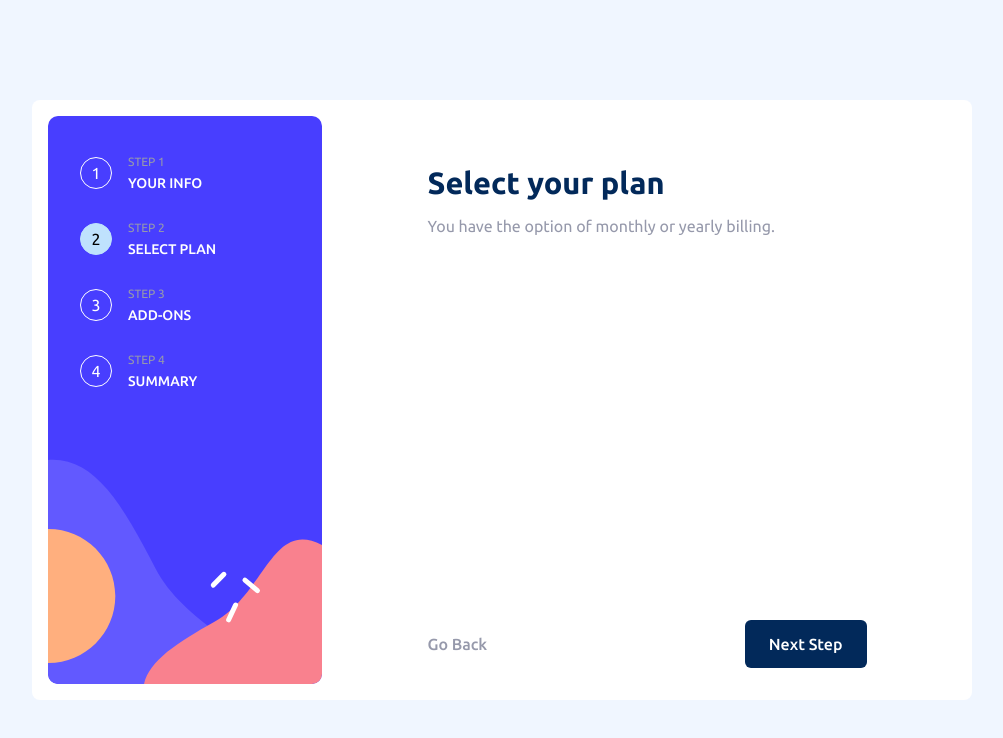
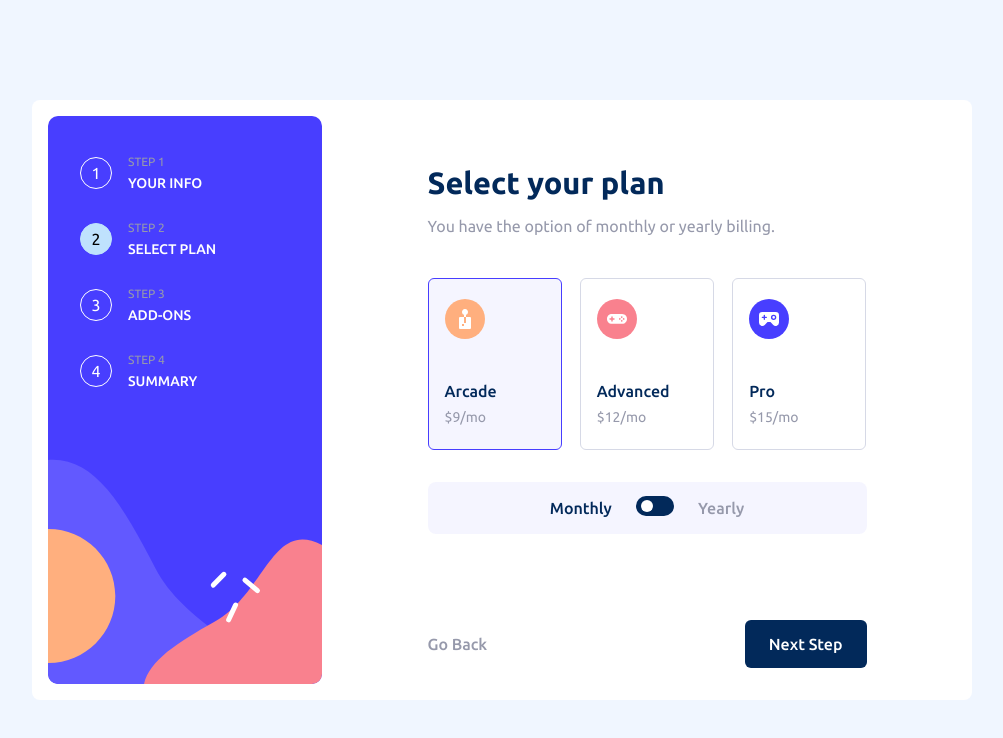
Before and after one commit to mianazan099/Multi-Step-Form, a Next.js app: page / in a window 1280 px wide. Both pictures are taken after typing "Sample", "name@example.com", "5551234" into the empty fields and a click on the button "Next Step". Shown: the top 738 px of the page, without its empty margins (138-1141 px from the left). Built offline with nearby package versions, Linux system fonts and the light colour scheme.

Commit message:
step 2 done

```diff
--- a/src/components/PersonalInfo.tsx
+++ b/src/components/PersonalInfo.tsx
@@ -1,37 +1,36 @@
 import Heading from "./Heading";
-import { useState } from 'react';
+import { useState } from "react";
 
-type InputData = {
+type InputProps = {
   name: string;
   type: string;
   placeholder: string;
   value: string;
-  updateFields: (value: string) => void
-}
+  updateFields: (value: string) => void;
+};
 
-function Input({
-  name,
-  type,
-  placeholder,
-  value,
-  updateFields,
-}: InputData) {
+function Input({ name, type, placeholder, value, updateFields }: InputProps) {
   const [valid, setValid] = useState(true);
   return (
     <div className="text-sm">
       <div className="mb-1 flex justify-between">
         <p className="text-marineBlue">{name}</p>
-        <p className={`font-medium text-strawberryRed ${valid && 'hidden'}`}>This field is required</p>
+        <p className={`font-medium text-strawberryRed ${valid && "hidden"}`}>
+          This field is required
+        </p>
       </div>
       <input
-        className={`h-12 w-full text-marineBlue rounded-md border-lightGray focus:ring-purplishBlue focus:border-purplishBlue ${!valid && 'border-strawberryRed focus:ring-strawberryRed focus:border-strawberryRed'}`}
+        className={`h-12 w-full text-marineBlue rounded-md border-lightGray focus:ring-purplishBlue focus:border-purplishBlue ${
+          !valid &&
+          "border-strawberryRed focus:ring-strawberryRed focus:border-strawberryRed"
+        }`}
         type={type}
         placeholder={placeholder}
         value={value}
         onInput={(e) => {
           let value = (e.target as HTMLTextAreaElement).value;
           updateFields(value);
-          setValid(!(value === ''))
+          setValid(!(value === ""));
         }}
         required
       />
@@ -43,11 +42,11 @@ type PersonalData = {
   name: string;
   email: string;
   number: string;
-}
+};
 
 type PersonalDataProps = PersonalData & {
   updateFields: (fields: Partial<PersonalData>) => void;
-}
+};
 
 export default function PersonalInfo({
   name,
@@ -55,11 +54,10 @@ export default function PersonalInfo({
   number,
   updateFields,
 }: PersonalDataProps) {
-
   function updateInputField(input: string) {
     return function (value: string) {
-      updateFields({ [input]: value })
-    }
+      updateFields({ [input]: value });
+    };
   }
 
   return (
@@ -76,21 +74,21 @@ export default function PersonalInfo({
           type={"text"}
           placeholder={"e.g. Stephen King"}
           value={name}
-          updateFields={updateInputField('name')}
+          updateFields={updateInputField("name")}
         />
         <Input
           name={"Email Address"}
           type={"email"}
           placeholder={"e.g. stephenking@lorem.com"}
           value={email}
-          updateFields={updateInputField('email')}
+          updateFields={updateInputField("email")}
         />
         <Input
           name={"Phone Number"}
           type={"tel"}
           placeholder={"e.g. +1234567890"}
           value={number}
-          updateFields={updateInputField('number')}
+          updateFields={updateInputField("number")}
         />
       </div>
     </>
--- a/src/components/SelectPlan.tsx
+++ b/src/components/SelectPlan.tsx
@@ -1,60 +1,112 @@
 import Heading from "./Heading";
-// import Image from "next/image";
+import Image from "next/image";
+import data from "@/data.json";
 
-// function Plan({ icon, name, price, selected }) {
-//     return (
-//         <div
-//             className={`$ { selected ? "border-purplishBlue bg-opacity-5" : "border-lightGray" } flex items-center gap-3.5 rounded-md border bg-purplishBlue p-4 lg:flex-col lg:items-start lg:gap-10 lg:pt-5`}
-//         >
-//             <Image src={icon} width={40} height={40} alt="Plan Icon" />
-//             <div>
-//                 <p className="font-medium text-marineBlue">{name}</p>
-//                 <p className="text-sm text-coolGray">{price}</p>
-//             </div>
-//         </div>
-//     );
-// }
+type PlanProps = {
+  id: number;
+  icon: string;
+  name: string;
+  price: number;
+  monthly: boolean;
+  selected: number;
+  updateFields: (fields: { plan: number }) => void;
+};
 
-export default function SelectPlan() {
+function Plan({
+  id,
+  icon,
+  name,
+  price,
+  monthly,
+  selected,
+  updateFields,
+}: PlanProps) {
+  return (
+    <button
+      type="button"
+      onClick={() => {
+        updateFields({ plan: id });
+      }}
+      className={`${
+        selected === id
+          ? "border-purplishBlue bg-purplishBlue bg-opacity-5"
+          : "border-lightGray"
+      } flex items-center text-left gap-3.5 rounded-md border p-4  lg:flex-col lg:items-start lg:gap-10 lg:pt-5`}
+    >
+      <Image src={icon} width={40} height={40} alt="Plan Icon" />
+      <div>
+        <p className="font-medium text-marineBlue lg:mb-1">{name}</p>
+        <p className="text-sm text-coolGray lg:mb-1.5">{`$${price}/${
+          monthly ? "mo" : "yr"
+        }`}</p>
+        {!monthly && <p className="text-xs text-marineBlue">2 months free</p>}
+      </div>
+    </button>
+  );
+}
+
+type PlanData = {
+  monthly: boolean;
+  plan: number;
+};
+
+type PlanDataProps = PlanData & {
+  updateFields: (fields: Partial<PlanData>) => void;
+};
+
+export default function SelectPlan({
+  monthly,
+  plan,
+  updateFields,
+}: PlanDataProps) {
   return (
     <>
       <Heading
         title="Select your plan"
         description="You have the option of monthly or yearly billing."
       />
-      {/* <div className="mb-6 grid gap-3 lg:mb-8 lg:grid-cols-3 lg:gap-[1.125rem]">
-                mb-8   gap-[1.125rem]
-                <Plan
-                    icon="/images/icon-arcade.svg"
-                    name="Arcade"
-                    price="$9/mo"
-                    selected={true}
-                />
-                <Plan
-                    icon="/images/icon-advanced.svg"
-                    name="Advanced"
-                    price="$12/mo"
-                    selected={false}
-                />
-                <Plan
-                    icon="/images/icon-pro.svg"
-                    name="Pro"
-                    price="$15/mo"
-                    selected={false}
-                />
-            </div> */}
-      {/* <div className="flex justify-center gap-6 bg-purplishBlue bg-opacity-5 p-3.5">
-                <p className="text-sm font-medium text-marineBlue lg:text-base">
-                    Monthly
-                </p>
-
-                <label className="relative inline-flex cursor-pointer items-center">
-                    <input type="checkbox" value="" className="peer sr-only" />
-                    <div className="h-5 w-[2.375rem] rounded-full bg-marineBlue after:absolute after:left-[5px] after:top-[4px] after:h-3 after:w-3 after:rounded-full after:bg-white  after:transition-all peer-checked:after:translate-x-4 peer-focus:ring-4 peer-focus:ring-pastelBlue lg:after:top-[6px]"></div>
-                </label>
-
-                <p className="text-sm font-medium text-coolGray lg:text-base">Yearly</p>
-            </div> */}
+      <div className="grid gap-3 mb-6 lg:mb-8 lg:grid-cols-3 lg:gap-[1.125rem]">
+        {/* mb-8 gap-[1.125rem] */}
+        {data.plans.map((planData) => {
+          return (
+            <Plan
+              key={planData.id}
+              id={planData.id}
+              icon={planData.icon}
+              name={planData.name}
+              price={monthly ? planData.price.monthly : planData.price.yearly}
+              monthly={monthly}
+              selected={plan}
+              updateFields={updateFields}
+            />
+          );
+        })}
+      </div>
+      <div className="flex justify-center gap-6 bg-purplishBlue bg-opacity-5 p-3.5 rounded-lg">
+        <p
+          className={`text-sm font-medium ${
+            monthly ? "text-marineBlue" : "text-coolGray"
+          } lg:text-base`}
+        >
+          Monthly
+        </p>
+        <button
+          type="button"
+          onClick={() => {
+            updateFields({ monthly: !monthly });
+          }}
+          className={`h-5 relative w-[2.375rem] rounded-full bg-marineBlue after:absolute after:h-3 after:w-3 after:rounded-full after:bg-white after:left-[5px] after:top-[4px] after:transition-all focus:ring-4 focus:ring-pastelBlue
+        ${monthly ? "" : "after:translate-x-4"}
+        `}
+        ></button>
+        <p
+          className={`text-sm font-medium ${
+            !monthly ? "text-marineBlue" : "text-coolGray"
+          } lg:text-base`}
+        >
+          Yearly
+        </p>
+      </div>
     </>
   );
 }
--- /dev/null
+++ b/src/data.json
@@ -0,0 +1,31 @@
+{
+  "plans": [
+    {
+      "id": 0,
+      "icon": "/images/icon-arcade.svg",
+      "name": "Arcade",
+      "price": {
+        "monthly": 9,
+        "yearly": 90
+      }
+    },
+    {
+      "id": 1,
+      "icon": "/images/icon-advanced.svg",
+      "name": "Advanced",
+      "price": {
+        "monthly": 12,
+        "yearly": 120
+      }
+    },
+    {
+      "id": 2,
+      "icon": "/images/icon-pro.svg",
+      "name": "Pro",
+      "price": {
+        "monthly": 15,
+        "yearly": 150
+      }
+    }
+  ]
+}
--- a/src/pages/index.tsx
+++ b/src/pages/index.tsx
@@ -14,31 +14,32 @@ type FormData = {
   name: string;
   email: string;
   number: string;
+  monthly: boolean;
+  plan: number;
 };
 
 const INIT_DATA: FormData = {
   name: "",
   email: "",
   number: "",
+  monthly: true,
+  plan: 0,
 };
 
 export default function Home() {
   const [data, setData] = useState(INIT_DATA);
 
-  useEffect(() => {
-    console.log(data)
-  }, [data])
-
   function updateFields(fields: Partial<FormData>) {
     setData((prev) => ({ ...prev, ...fields }));
   }
 
-  const { step, currentStepNum, goto, back, next, isFirstStep, isLastStep } = useMultiStepForm([
-    <PersonalInfo {...data} updateFields={updateFields} />,
-    <SelectPlan {...data} updateFields={updateFields} />,
-    <AddOns {...data} updateFields={updateFields} />,
-    <Summary {...data} updateFields={updateFields} />,
-  ]);
+  const { step, currentStepNum, goto, back, next, isFirstStep, isLastStep } =
+    useMultiStepForm([
+      <PersonalInfo {...data} updateFields={updateFields} />,
+      <SelectPlan {...data} updateFields={updateFields} />,
+      <AddOns />,
+      <Summary />,
+    ]);
 
   return (
     <>
@@ -48,27 +49,34 @@ export default function Home() {
 
       <article
         className={`${ubuntu.className} p-4 lg:flex lg:w-[min(58.75rem,100vw-2rem)] lg:my-4 lg:rounded-lg lg:bg-white lg:h-[37.5rem] lg:gap-4`}
-      // ${finished ? "lg:place-content-center" : "lg:place-content-between"}
+        // ${finished ? "lg:place-content-center" : "lg:place-content-between"}
       >
         <Sidebar currentStepNum={currentStepNum} goto={goto} />
         <form
           className="rounded-lg bg-white mb-24 mt-20 max-w-[23.5rem] mx-auto z-10 relative px-6 py-8 lg:mb-0 lg:mt-11 lg:max-w-none lg:w-[clamp(21.44rem,calc(18.95rem+10.61vw),28.50rem)] lg:rounded-none lg:p-0 lg:flex lg:flex-col lg:justify-between"
           onSubmit={(e) => {
             e.preventDefault();
-            if (!isLastStep) next()
-            else console.log('done')
+            if (!isLastStep) next();
+            else console.log("done");
           }}
-        // ${finished ? " py-20 lg:mt-0 " : ""}
+          // ${finished ? " py-20 lg:mt-0 " : ""}
         >
           <div>{step}</div>
           <div className="fixed bottom-0 left-0 right-0 flex justify-between bg-white p-4 text-sm font-medium lg:static lg:bg-opacity-0 lg:px-0 lg:text-base">
-            <button className="text-coolGray disabled:hidden hover:text-marineBlue" type="button" onClick={back} disabled={isFirstStep}>
+            <button
+              className="text-coolGray disabled:hidden hover:text-marineBlue"
+              type="button"
+              onClick={back}
+              disabled={isFirstStep}
+            >
               Go Back
             </button>
             <button
-              className={`rounded-md bg-marineBlue px-4 py-3 text-white ml-auto lg:px-6 hover:bg-opacity-80 ${isLastStep && 'bg-purplishBlue'}`}
+              className={`rounded-md bg-marineBlue px-4 py-3 text-white ml-auto lg:px-6 hover:bg-opacity-80 ${
+                isLastStep && "bg-purplishBlue"
+              }`}
             >
-              {!isLastStep ? 'Next Step' : 'Confirm'}
+              {!isLastStep ? "Next Step" : "Confirm"}
             </button>
           </div>
         </form>
```
